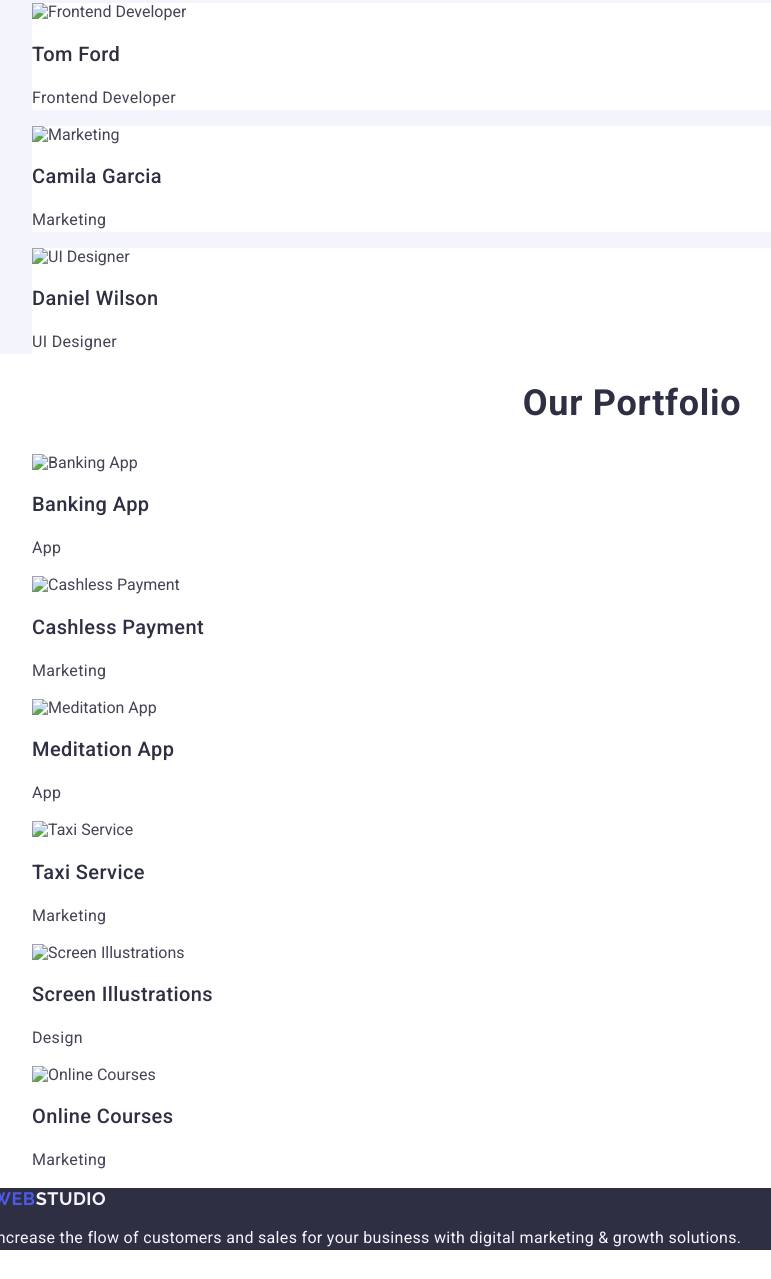
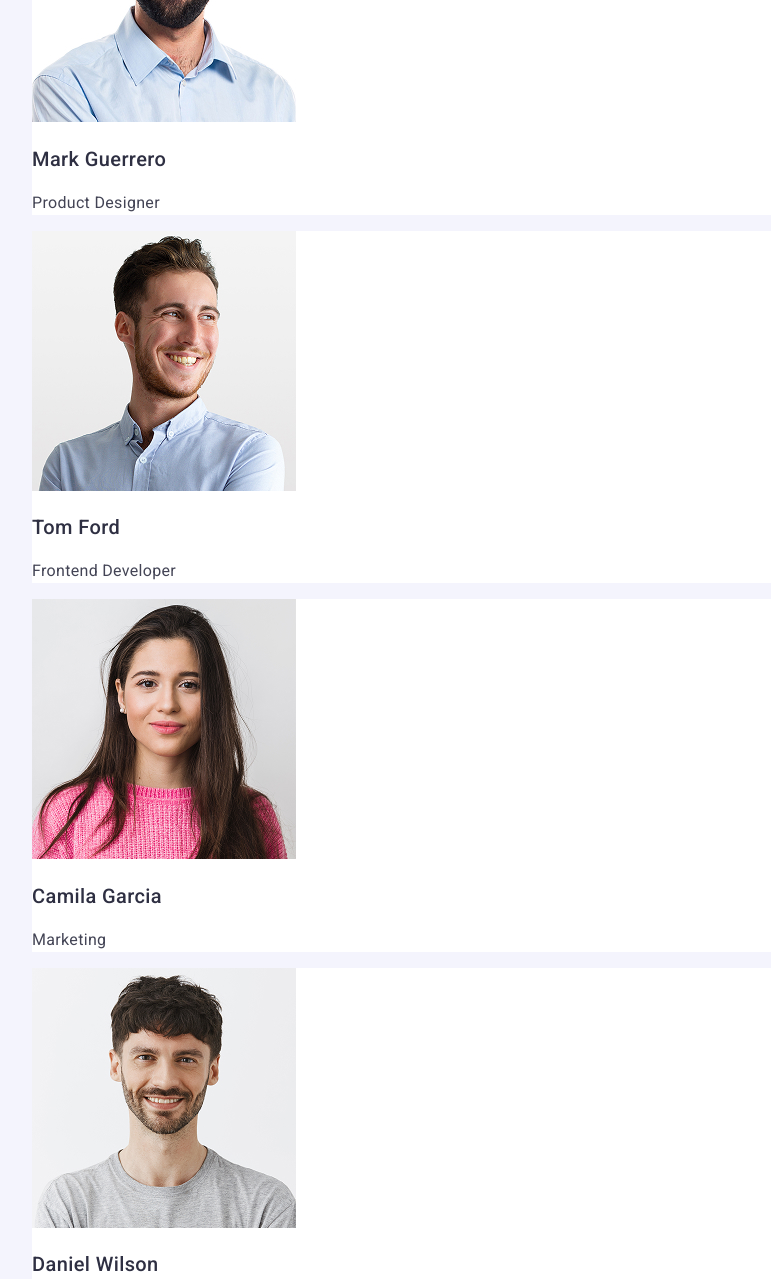
Before and after one commit to LiliAnna77/goit-markup-hw-02, a plain HTML site: page index.html in a window 1280 px wide. Shown: the part 993-2272 px from the top of the page, without its empty margins (8-779 px from the left). Drawn offline with nearby package versions, Linux system fonts and the light colour scheme.

Commit message:
Виправлення відповідно до чек-листа, оновлення стилів і html

```diff
--- a/index.html
+++ b/index.html
@@ -18,16 +18,17 @@
       rel="stylesheet"
     />
     <link rel="stylesheet" href="./css/styles.css" />
-    />
-  </head>
-</html>
   </head>
   <body>
     <header class="page-header">
       <nav class="header-nav">
-        <a class="logo header-logo" href="./index.html">Web<span class="logo-part">Studio</span></a>
+        <a class="logo header-logo" href="./index.html"
+          >Web<span class="logo-part">Studio</span></a
+        >
         <ul class="nav-list">
-          <li class="nav-item"><a class="nav-link" href="./index.html">Studio</a></li>
+          <li class="nav-item">
+            <a class="nav-link" href="./index.html">Studio</a>
+          </li>
           <li class="nav-item"><a class="nav-link" href="">Portfolio</a></li>
           <li class="nav-item"><a class="nav-link" href="">Contacts</a></li>
         </ul>
@@ -35,10 +36,14 @@
       <address class="contacts">
         <ul class="contacts-list">
           <li class="contacts-item">
-            <a class="contacts-address" href="mailto:info@devstudio.com">info@devstudio.com</a>
+            <a class="contacts-address" href="mailto:info@devstudio.com"
+              >info@devstudio.com</a
+            >
           </li>
           <li class="contacts-item">
-            <a class="contacts-address" href="tel:+110001111111">+11 (000) 111-11-11</a>
+            <a class="contacts-address" href="tel:+110001111111"
+              >+11 (000) 111-11-11</a
+            >
           </li>
         </ul>
       </address>
@@ -87,40 +92,40 @@
           <li class="team-item-list">
             <img
               class="team-item-list-image"
-            src="./images/mark.jpg"
+              src="./images/img (3).jpg"
               width="264"
               alt="Product Designer"
-          >
+            />
             <h3 class="team-item-list-subtitle">Mark Guerrero</h3>
             <p class="team-item-list-text">Product Designer</p>
           </li>
           <li class="team-item-list">
             <img
               class="team-item-list-image"
-            src="./images/tom.jpg"
+              src="./images/img.jpg"
               width="264"
               alt="Frontend Developer"
-          >
+            />
             <h3 class="team-item-list-subtitle">Tom Ford</h3>
             <p class="team-item-list-text">Frontend Developer</p>
           </li>
           <li class="team-item-list">
             <img
               class="team-item-list-image"
-            src="./images/camila.jpg"
+              src="./images/img-1.jpg"
               width="264"
               alt="Marketing"
-          >
+            />
             <h3 class="team-item-list-subtitle">Camila Garcia</h3>
             <p class="team-item-list-text">Marketing</p>
           </li>
           <li class="team-item-list">
             <img
               class="team-item-list-image"
-            src="./images/daniel.jpg"
+              src="./images/img-2.jpg"
               width="264"
               alt="UI Designer"
-          >
+            />
             <h3 class="team-item-list-subtitle">Daniel Wilson</h3>
             <p class="team-item-list-text">UI Designer</p>
           </li>
@@ -132,60 +137,60 @@
           <li class="portfolio-item-list">
             <img
               class="portfolio-item-list-image"
-            src="./images/banking_app.jpg"
+              src="./images/img (3) (1).jpg"
               width="360"
               alt="Banking App"
-          >
+            />
             <h3 class="portfolio-item-list-subtitle">Banking App</h3>
             <p class="portfolio-item-list-text">App</p>
           </li>
           <li class="portfolio-item-list">
             <img
               class="portfolio-item-list-image"
-            src="./images/cashless_payment.jpg"
+              src="./images/img (4) (1).jpg"
               width="360"
               alt="Cashless Payment"
-          >
+            />
             <h3 class="portfolio-item-list-subtitle">Cashless Payment</h3>
             <p class="portfolio-item-list-text">Marketing</p>
           </li>
           <li class="portfolio-item-list">
             <img
               class="portfolio-item-list-image"
-            src="./images/meditation_app.jpg"
+              src="./images/img (5) (1).jpg"
               width="360"
               alt="Meditation App"
-          >
+            />
             <h3 class="portfolio-item-list-subtitle">Meditation App</h3>
             <p class="portfolio-item-list-text">App</p>
           </li>
           <li class="portfolio-item-list">
             <img
               class="portfolio-item-list-image"
-            src="./images/taxi_service.jpg"
+              src="./images/img (6) (1).jpg"
               width="360"
               alt="Taxi Service"
-          >
+            />
             <h3 class="portfolio-item-list-subtitle">Taxi Service</h3>
             <p class="portfolio-item-list-text">Marketing</p>
           </li>
           <li class="portfolio-item-list">
             <img
               class="portfolio-item-list-image"
-            src="./images/screen_illustrations.jpg"
+              src="./images/img111.jpg"
               width="360"
               alt="Screen Illustrations"
-          >
+            />
             <h3 class="portfolio-item-list-subtitle">Screen Illustrations</h3>
             <p class="portfolio-item-list-text">Design</p>
           </li>
           <li class="portfolio-item-list">
             <img
               class="portfolio-item-list-image"
-            src="./images/online_courses.jpg"
+              src="./images/img (7) (1).jpg"
               width="360"
               alt="Online Courses"
-          >
+            />
             <h3 class="portfolio-item-list-subtitle">Online Courses</h3>
             <p class="portfolio-item-list-text">Marketing</p>
           </li>
@@ -193,7 +198,9 @@
       </section>
     </main>
     <footer class="page-footer">
-    <a class="logo footer-logo" href="./index.html">Web<span class="logo-part">Studio</span></a>
+      <a class="logo footer-logo" href="./index.html"
+        >Web<span class="logo-part">Studio</span></a
+      >
       <p class="footer-text">
         Increase the flow of customers and sales for your business with digital
         marketing & growth solutions.
```
Lines whose indentation alone changed are shown as unchanged.
